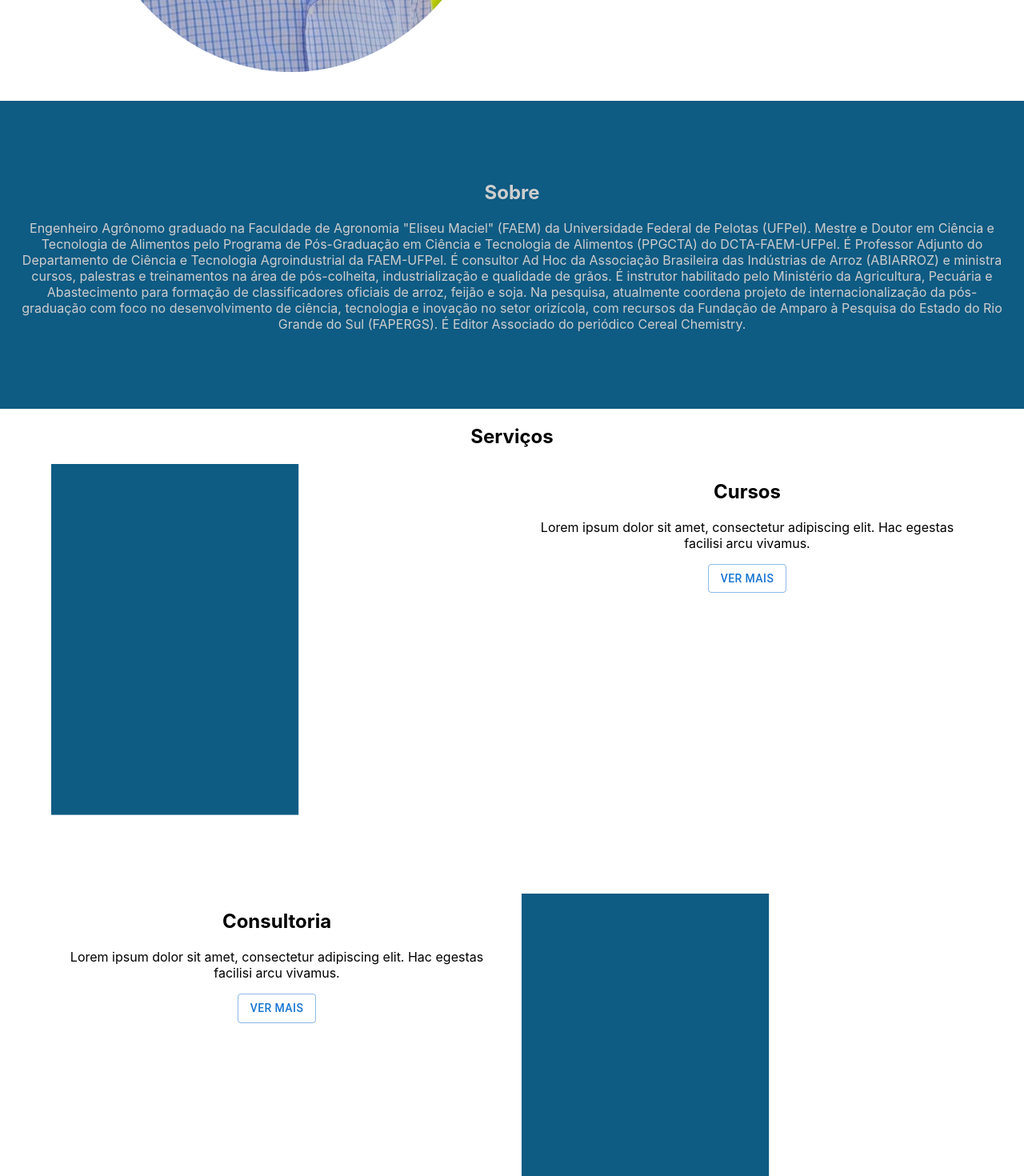
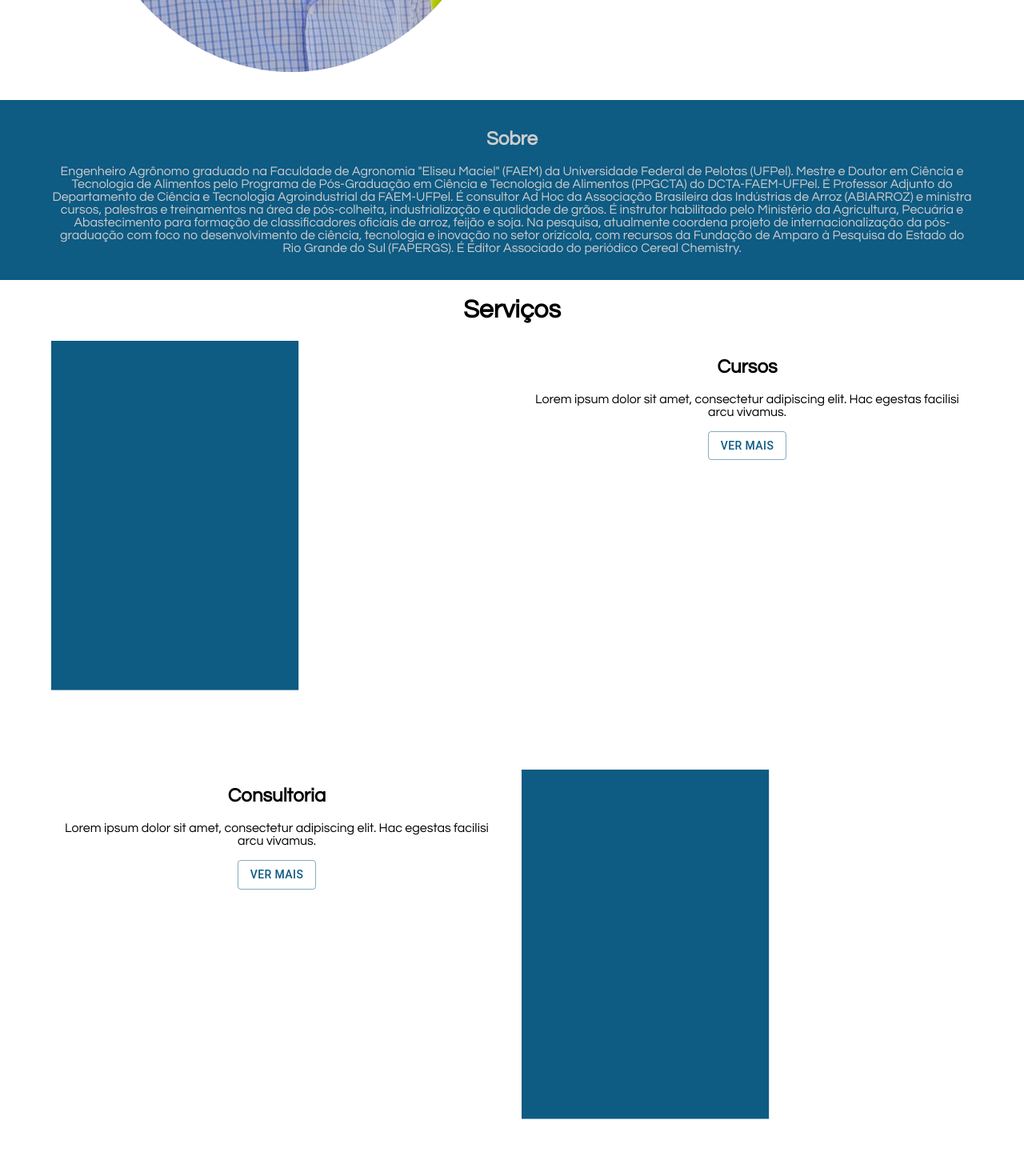
Before and after one commit to m4goth/nathan-personal-website, a React (Create React App) app: page / in a window 1280 px wide. Shown: the part 640-2110 px from the top of the page at 80% size. Built offline with nearby package versions, Linux system fonts and the light colour scheme.

Commit message:
refatorado projeto

```diff
--- a/src/App.css
+++ b/src/App.css
@@ -1,3 +1,14 @@
+@import url('https://fonts.googleapis.com/css2?family=Questrial&display=swap');
+
+body {
+  font-family: 'Questrial', sans-serif;
+}
+
+:root {
+  --primary: #0E5B83;
+  --text: #cecece;
+}
+
 .App {
   text-align: center;
 }
--- a/src/App.js
+++ b/src/App.js
@@ -4,17 +4,31 @@ import { Home } from './pages/Home';
 import { NavBar } from './components/NavBar';
 import { Footer } from './components/Footer'
 
+import { ThemeProvider, createTheme } from '@mui/material/styles';
+
+const theme = createTheme({
+  palette:{
+    primary: {
+      main: "#0E5B83"
+    }
+  }
+})
+
 const App = () => {
 // function App() {
   return (
+
       <div className="App">
+         <ThemeProvider theme={theme} >
           {/* barra */}
           <NavBar />
           {/* página home */}
           <Home />
           {/* rodapé */}
           <Footer />
+        </ThemeProvider>
     </div>
+
   );
 };
 
--- a/src/components/Livros.js
+++ b/src/components/Livros.js
@@ -8,20 +8,20 @@ const Livros = () => {
     return (
       <Container className="container-livros" maxWidth="md">
         <Grid container spacing={2} sx={{p:4}}>
-          <Grid xs={12} sm={6} className="grid-left">
+          <Grid xs={12} sm={6} className="grid-left" item>
             <h1>Livros</h1>
             <p>Lorem ipsum dolor sit amet, consectetur adipiscing elit. Hac egestas facilisi arcu vivamus. Hac egestas facilisi arcu vivamus. Sit magna at id ipsum sit id viverra felis et. Pellentesque amet tristique rhoncu, donec a euismod velit. Hendrerit molestie fermentum odi euismod.</p>
           </Grid>
 
-          <Grid xs={12} sm={6} className="grid-right">
+          <Grid xs={12} sm={6} className="grid-right" item>
             <Grid container spacing={2} sx={{p:4}}>
-                <Grid xs={8} sm={6}>
-                    <svg width="" height="" viewBox="300 100 664 614" fill="none" xmlns="http://www.w3.org/2000/svg">
+                <Grid xs={8} sm={6} item>
+                    <svg viewBox="300 100 664 614" fill="none" xmlns="http://www.w3.org/2000/svg">
                     <rect width="664" height="614" fill="#C2C2C2"/>
                     </svg>
                 </Grid>
-                <Grid xs={8} sm={6}>
-                    <svg width="" height="" viewBox="300 100 664 614" fill="none" xmlns="http://www.w3.org/2000/svg">
+                <Grid xs={8} sm={6} item>
+                    <svg viewBox="300 100 664 614" fill="none" xmlns="http://www.w3.org/2000/svg">
                     <rect width="664" height="614" fill="#C2C2C2"/>
                     </svg>
                 </Grid>
--- a/src/components/NavBar.js
+++ b/src/components/NavBar.js
@@ -27,7 +27,7 @@ export function NavBar() {
   };
 
   return (
-    <AppBar position="static" sx={{ bgcolor: "#0F5C84" }}>
+    <AppBar position="static">
       <Container maxWidth="xl">
         <Toolbar disableGutters>
 
--- a/src/components/Servicos.js
+++ b/src/components/Servicos.js
@@ -13,7 +13,7 @@ export function Servicos() {
                 {/* serviço 1 */}
                 <Grid item xs={8} sm={6}>
                     {/* <h1>img</h1> */}
-                    <svg width="" height="" viewBox="300 100 664 600" fill="none" xmlns="http://www.w3.org/2000/svg">
+                    <svg  viewBox="300 100 664 600" fill="none" xmlns="http://www.w3.org/2000/svg">
                     <rect width="664" height="614" fill="#0E5B83"/>
                     </svg>
 
@@ -33,7 +33,7 @@ export function Servicos() {
                 </Grid>
                 <Grid item xs={8} sm={6}>
                     {/* <h1>img</h1> */}
-                    <svg width="" height="" viewBox="300 100 664 600" fill="none" xmlns="http://www.w3.org/2000/svg">
+                    <svg  viewBox="300 100 664 600" fill="none" xmlns="http://www.w3.org/2000/svg">
                     <rect width="664" height="614" fill="#0E5B83"/>
                     </svg>
                 </Grid>
@@ -42,7 +42,7 @@ export function Servicos() {
                 {/* serviço 3 */}
                 <Grid item xs={8} sm={6}>
                     {/* <h1>img</h1> */}
-                    <svg width="" height="" viewBox="300 100 664 600" fill="none" xmlns="http://www.w3.org/2000/svg">
+                    <svg viewBox="300 100 664 600" fill="none" xmlns="http://www.w3.org/2000/svg">
                     <rect width="664" height="614" fill="#0E5B83"/>
                     </svg>
                 </Grid>
--- a/src/components/Sobre.js
+++ b/src/components/Sobre.js
@@ -5,10 +5,12 @@ import '../css/Sobre.css'
 
 const Sobre = () => {
   return (
-    <Container className="container-sobre" maxWidth="md">
+    <section className="sobre">
+      <Container fixed className="container-sobre" sx={{ py:2, px:1.5 }}>
       <h1 className="tittle">Sobre</h1>
       <p className="paragraph"> Engenheiro Agrônomo graduado na Faculdade de Agronomia "Eliseu Maciel" (FAEM) da Universidade Federal de Pelotas (UFPel). Mestre e Doutor em Ciência e Tecnologia de Alimentos pelo Programa de Pós-Graduação em Ciência e Tecnologia de Alimentos (PPGCTA) do DCTA-FAEM-UFPel. É Professor Adjunto do Departamento de Ciência e Tecnologia Agroindustrial da FAEM-UFPel. É consultor Ad Hoc da Associação Brasileira das Indústrias de Arroz (ABIARROZ) e ministra cursos, palestras e treinamentos na área de pós-colheita, industrialização e qualidade de grãos. É instrutor habilitado pelo Ministério da Agricultura, Pecuária e Abastecimento para formação de classificadores oficiais de arroz, feijão e soja. Na pesquisa, atualmente coordena projeto de internacionalização da pós-graduação com foco no desenvolvimento de ciência, tecnologia e inovação no setor orizícola, com recursos da Fundação de Amparo à Pesquisa do Estado do Rio Grande do Sul (FAPERGS). É Editor Associado do periódico Cereal Chemistry.</p>
     </Container>
+    </section>
   );
 };
 
--- a/src/css/Sobre.css
+++ b/src/css/Sobre.css
@@ -1,10 +1,10 @@
-.container-sobre {
-    background-color: #0E5B83;
-    padding: 5rem;
+.sobre {
+    background-color: var(--primary);
+    /* padding: 5rem; */
 
-    color: #cecece;
+    color: var(--text);
 
-    min-width: 100vw;
+    /* min-width: 100vw; */
 }
 
 .paragraph {
--- a/src/pages/Home.js
+++ b/src/pages/Home.js
@@ -6,12 +6,12 @@ import { Inicio } from "../components/Inicio"
 
 export function Home() {
     return (
-        <section>
+        <main>
             <Inicio></Inicio>
             <Sobre></Sobre>
             <Servicos></Servicos>
             <Livros></Livros>
             <Blog></Blog>
-        </section>
+        </main>
     )
 }
```
Lines whose indentation alone changed are shown as unchanged.
